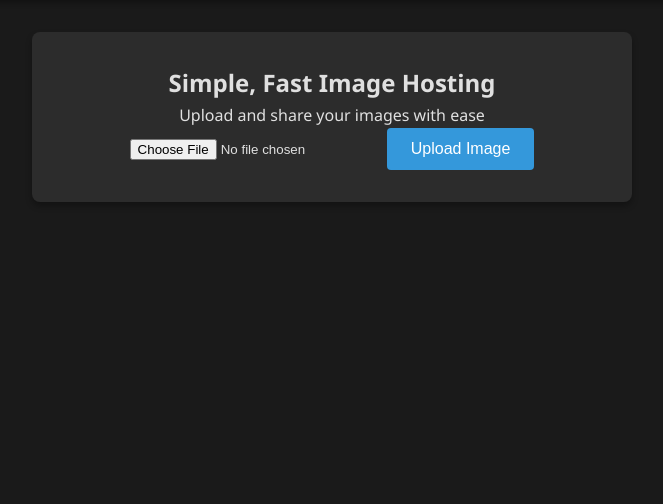
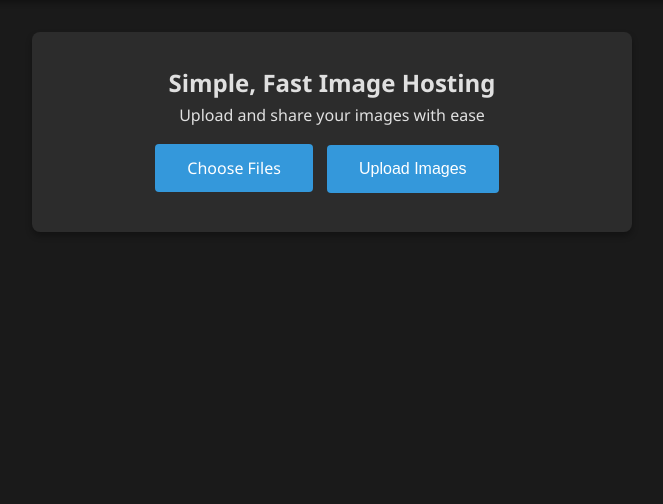
Before and after one commit to BeehiveSystems/PixelVault, a Flask app: page / in a window 1280 px wide. Shown: the part 94-598 px from the top of the page, without its empty margins (308-971 px from the left). Run offline with Flask 2, Linux system fonts and the light colour scheme; the visitor is signed in with stand-in values (Sample User, id 1); data that the repository does not hold is empty; some libraries are stand-ins or nearby versions.

Commit message:
Add random file naming and multi-file upload support

```diff
--- a/app.py
+++ b/app.py
@@ -7,6 +7,7 @@ import re
 import sqlite3
 from werkzeug.utils import secure_filename
 from PIL import Image
+import uuid
 # Debug
 import traceback
 
@@ -28,7 +29,7 @@ login_manager = LoginManager()
 login_manager.init_app(app)
 login_manager.login_view = 'login'
 
-BASE_URL = os.getenv('BASE_URL', 'http://localhost:5000')
+#BASE_URL = os.getenv('BASE_URL', 'http://localhost:5000')
 
 DATABASE_PATH = os.getenv('DATABASE_URL')
 app.config['UPLOAD_FOLDER'] = 'uploads'
@@ -65,7 +66,7 @@ def load_user(user_id):
 def init_db():
     with sqlite3.connect(DATABASE_PATH) as conn:
         cursor = conn.cursor()
-        cursor.execute('DROP TABLE IF EXISTS users')  # Only for development
+#        cursor.execute('DROP TABLE IF EXISTS users')  # Only for development
         cursor.execute('''
             CREATE TABLE IF NOT EXISTS users (
                 id INTEGER PRIMARY KEY AUTOINCREMENT,
@@ -197,44 +198,49 @@ def upload_file():
             print("No file part in request")  # Debug print
             return jsonify(success=False, message="No file part"), 400
 
-        file = request.files['image']
-        print(f"File received: {file.filename}")  # Debug print
+        files = request.files.getlist('image')
+        urls = []
 
-        if file.filename == '':
-            print("No selected file")  # Debug print
-            return jsonify(success=False, message="No selected file"), 400
+        for file in files:
+            print(f"File received: {file.filename}")  # Debug print
 
-        filename = secure_filename(file.filename)
-        filepath = os.path.join(app.config['UPLOAD_FOLDER'], filename)
-        print(f"Saving file to: {filepath}")  # Debug print
+            if file.filename == '':
+                print("No selected file")  # Debug print
+                return jsonify(success=False, message="No selected file"), 400
 
-        file.save(filepath)
-        print("File saved successfully")  # Debug print
+            # Generate a randomized filename
+            random_filename = str(uuid.uuid4().hex[:12]) + os.path.splitext(file.filename)[1]
+            filepath = os.path.join(app.config['UPLOAD_FOLDER'], random_filename)
+            print(f"Saving file to: {filepath}")  # Debug print
 
-        # Generate and save thumbnail
-        create_thumbnail(filepath, filename)
-        print("Thumbnail created")  # Debug print
+            file.save(filepath)
+            print("File saved successfully")  # Debug print
 
-        # Store image data in the database
-        with sqlite3.connect(DATABASE_PATH) as conn:
-            cursor = conn.cursor()
-            cursor.execute('INSERT INTO images (filename, user_id) VALUES (?, ?)', (filename, current_user.id))
-            conn.commit()
-        print("Database entry created")  # Debug print
+            # Generate and save thumbnail
+            create_thumbnail(filepath, random_filename)
+            print("Thumbnail created")  # Debug print
 
-        # Use BASE_URL to construct the full URL
-        BASE_URL = os.getenv('BASE_URL', 'http://localhost:5000')
-        file_url = f"{BASE_URL}/uploads/{filename}"
+            # Store image data in the database
+            with sqlite3.connect(DATABASE_PATH) as conn:
+                cursor = conn.cursor()
+                cursor.execute('INSERT INTO images (filename, user_id) VALUES (?, ?)', (random_filename, current_user.id))
+                conn.commit()
+            print("Database entry created")  # Debug print
 
-        return jsonify(success=True, url=file_url)
+            # Construct the full URL
+            BASE_URL = os.getenv('BASE_URL', 'http://localhost:5000')
+            file_url = f"{BASE_URL}/uploads/{random_filename}"
+            urls.append(file_url)
+
+        return jsonify(success=True, urls=urls)
     except Exception as e:
         print(f"Error during file upload: {str(e)}")  # Log the error
-        return jsonify(success=False, message=str(e)), 500
+        print(traceback.format_exc())  # Print the full stack trace for debugging
+        return jsonify(success=False, message="An error occurred"), 500
 
 
 
-
-def create_thumbnail(filepath, filename):
+def create_thumbnail(filepath, random_filename):
     try:
         img = Image.open(filepath)
         img.thumbnail((200, 200))
@@ -244,7 +250,7 @@ def create_thumbnail(filepath, filename):
             img = img.convert('RGB')
 
         # Save thumbnail in JPEG format
-        base, _ = os.path.splitext(filename)
+        base, _ = os.path.splitext(random_filename)
         thumbnail_filename = f"{base}.jpg"
         thumbnail_path = os.path.join(app.config['THUMBNAIL_FOLDER'], thumbnail_filename)
         img.save(thumbnail_path, "JPEG")
--- a/static/script.js
+++ b/static/script.js
@@ -5,31 +5,31 @@ document.addEventListener("DOMContentLoaded", function () {
     if (uploadForm) {
         uploadForm.addEventListener("submit", function (event) {
             event.preventDefault();
-            const formData = new FormData(uploadForm);
+            const files = uploadForm.querySelector('input[type="file"]').files;
+            const formData = new FormData();
+            const csrfToken = document.querySelector('meta[name="csrf-token"]').getAttribute('content');
+
+            for (const file of files) {
+                formData.append("image", file);
+            }
+            formData.append("csrf_token", csrfToken); // Append CSRF token to formData
+
             fetch("/upload", {
                 method: "POST",
                 body: formData,
                 headers: {
-                    "X-CSRFToken": formData.get('csrf_token')
+                    "X-CSRFToken": csrfToken // Include CSRF token in the headers if needed
                 }
             })
-            .then(response => {
-                if (!response.ok) {
-                    return response.text().then(text => { throw new Error(text); });
-                }
-                return response.json();
-            })
+            .then(response => response.json())
             .then(data => {
                 if (data.success) {
-                    addImageToGallery(data.url, data.url.split('/').pop());
+                    data.urls.forEach(url => addImageToGallery(url, url.split('/').pop()));
                 } else {
-                    alert(data.message || "Error uploading image.");
+                    alert("Error uploading images.");
                 }
             })
-            .catch(error => {
-                console.error("Error:", error);
-                alert(error.message || "An error occurred while uploading the image.");
-            });
+            .catch(error => console.error("Error:", error));
         });
     }
 
--- a/static/styles.css
+++ b/static/styles.css
@@ -76,30 +76,43 @@ main {
   box-shadow: var(--box-shadow);
   text-align: center;
   margin-bottom: 2rem;
+  margin-top: 1rem;
   max-width: 600px;
   margin: 0 auto;
 }
 
-.upload-button {
+/* Custom file upload button and upload button styling */
+.upload-button,
+.custom-file-upload {
   display: inline-block;
   background-color: var(--primary-color);
   color: #fff;
-  padding: 0.75rem 1.5rem;
+  padding: 0.75rem 2rem; /* Adjust padding for width */
   border: none;
   border-radius: 4px;
   font-size: 1rem;
   cursor: pointer;
   transition: background-color 0.3s ease;
+  margin-top: 1rem; /* Prevent button from touching text */
+  margin-right: 10px; /* Add some space between buttons */
+  height: 100%; /* Ensure the buttons have the same height */
+  line-height: 1.5; /* Ensure the text is vertically centered */
 }
 
-.upload-button:hover {
+.upload-button:hover,
+.custom-file-upload:hover {
   background-color: #2980b9;
+}
+
+.custom-file-upload input[type="file"] {
+  display: none; /* Hide the actual file input */
 }
 
 .gallery {
   display: grid;
   grid-template-columns: repeat(auto-fill, minmax(250px, 1fr));
   gap: 1rem;
+  margin-top: 2rem;
 }
 
 .image-card {
--- a/templates/index.html
+++ b/templates/index.html
@@ -14,7 +14,7 @@
                 <a href="#" class="logo">PixelVault</a>
                 <div class="nav-links">
                     <!-- Additional navigation links can go here -->
-		    <a href="{{ url_for('logout') }}">Log Out</a>
+                    <a href="{{ url_for('logout') }}">Log Out</a>
                 </div>
             </nav>
         </div>
@@ -26,9 +26,12 @@
                 <h1>Simple, Fast Image Hosting</h1>
                 <p>Upload and share your images with ease</p>
                 <form id="uploadForm" enctype="multipart/form-data">
-		    <input type="hidden" name="csrf_token" value="{{ csrf_token() }}">
-                    <input type="file" name="image" accept="image/*" required>
-                    <button type="submit" class="upload-button">Upload Image</button>
+                    <input type="hidden" name="csrf_token" value="{{ csrf_token() }}">
+                    <label class="custom-file-upload">
+                        <input type="file" name="image" accept="image/*" multiple required>
+                        Choose Files
+                    </label>
+                    <button type="submit" class="upload-button">Upload Images</button>
                 </form>
             </section>
 
```
